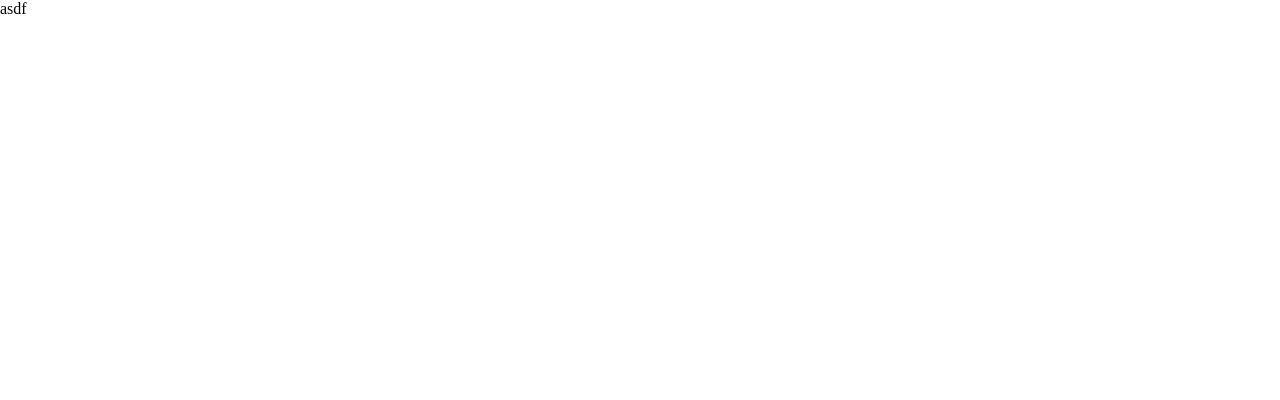
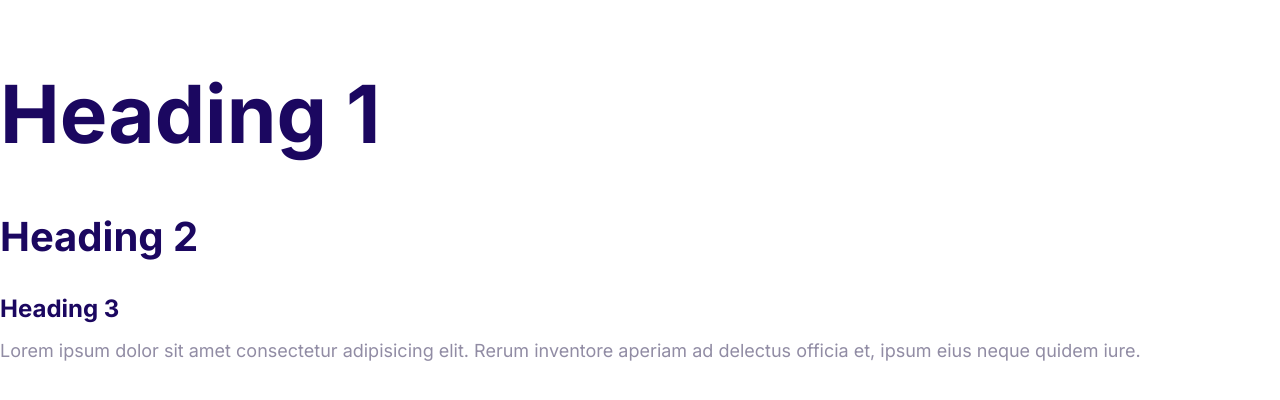
Before and after one commit to yinhang1107/hangify, a plain HTML site: page index.html in a window 1280 px wide. Drawn offline with Linux system fonts and the light colour scheme.

Commit message:
Define the styles for the fonts.

```diff
--- a/css/styles.css
+++ b/css/styles.css
@@ -1,7 +1,49 @@
-:root{
-  --color-primary : #2584ff;
+:root {
+  --color-primary: #2584ff;
   --color-secondary: #00d9ff;
   --color-accent: #ff3400;
   --color-headings: #1b0760;
   --color-body: #918ca4;
 }
+html {
+  font-size: 62.5%;
+}
+body {
+  font-family: "Inter", Arial, Helvetica, sans-serif;
+  color: var(--color-body);
+  font-size: 2.4rem;
+  line-height: 1.5;
+}
+
+h1,
+h2,
+h3 {
+  color: var(--color-headings);
+  margin-bottom: 1rem;
+}
+h1 {
+  font-size: 7rem;
+}
+h2 {
+  font-size: 4rem;
+}
+h3 {
+  font-size: 3rem;
+}
+p {
+  margin-top: 0;
+}
+@media screen and (min-width: 1024px) {
+  body {
+    font-size: 1.8rem;
+  }
+  h1 {
+    font-size: 8rem;
+  }
+  h2 {
+    font-size: 4rem;
+  }
+  h3 {
+    font-size: 2.4rem;
+  }
+}
--- a/index.html
+++ b/index.html
@@ -1,13 +1,22 @@
 <!DOCTYPE html>
 <html lang="en">
+
 <head>
     <meta charset="UTF-8">
     <meta name="viewport" content="width=device-width, initial-scale=1.0">
     <title>Document</title>
+    <link rel="preconnect" href="https://fonts.gstatic.com">
+    <link href="https://fonts.googleapis.com/css2?family=Inter:wght@400;700&display=swap" rel="stylesheet">
     <link rel="stylesheet" href="css/normalize.css">
     <link rel="stylesheet" href="css/styles.css">
 </head>
+
 <body>
-    asdf
+    <h1>Heading 1</h1>
+    <h2>Heading 2</h2>
+    <h3>Heading 3</h3>
+    <p>Lorem ipsum dolor sit amet consectetur adipisicing elit. Rerum inventore aperiam ad delectus officia et, ipsum
+        eius neque quidem iure.</p>
 </body>
+
 </html>
```
